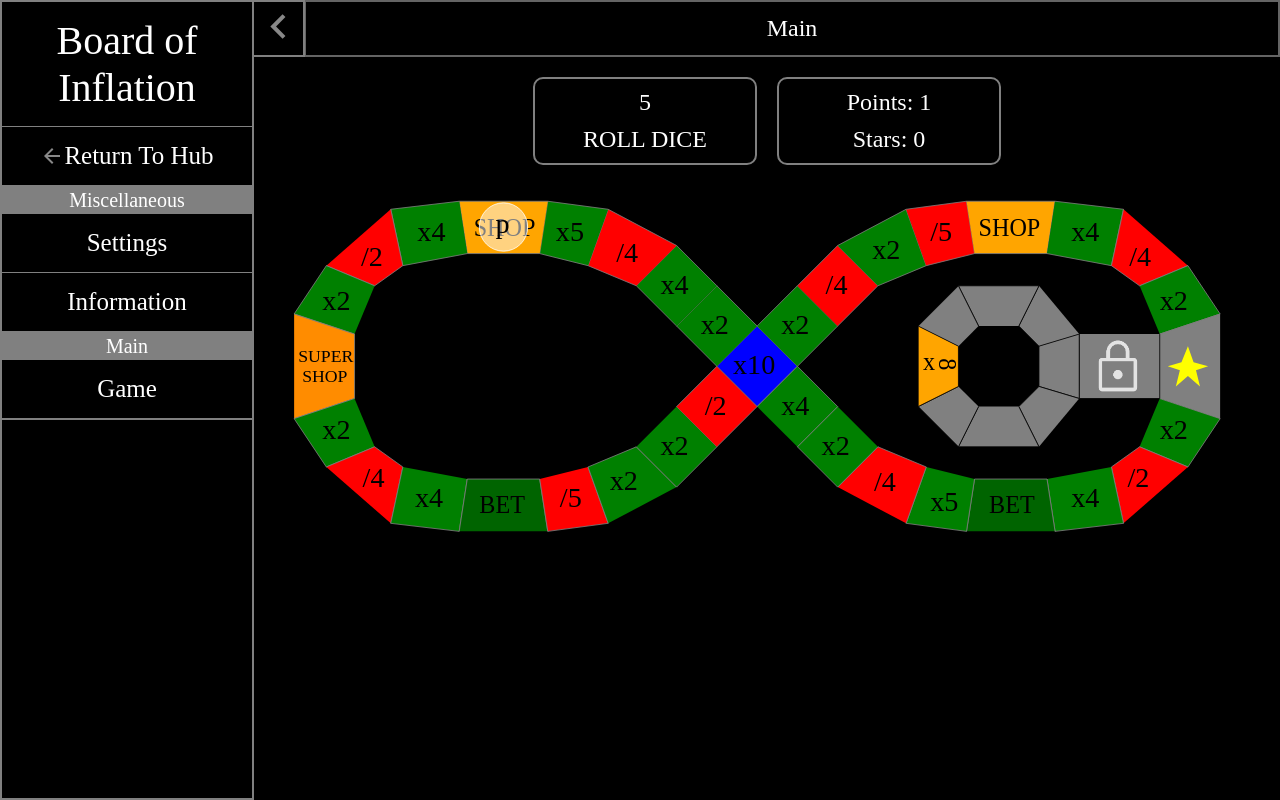
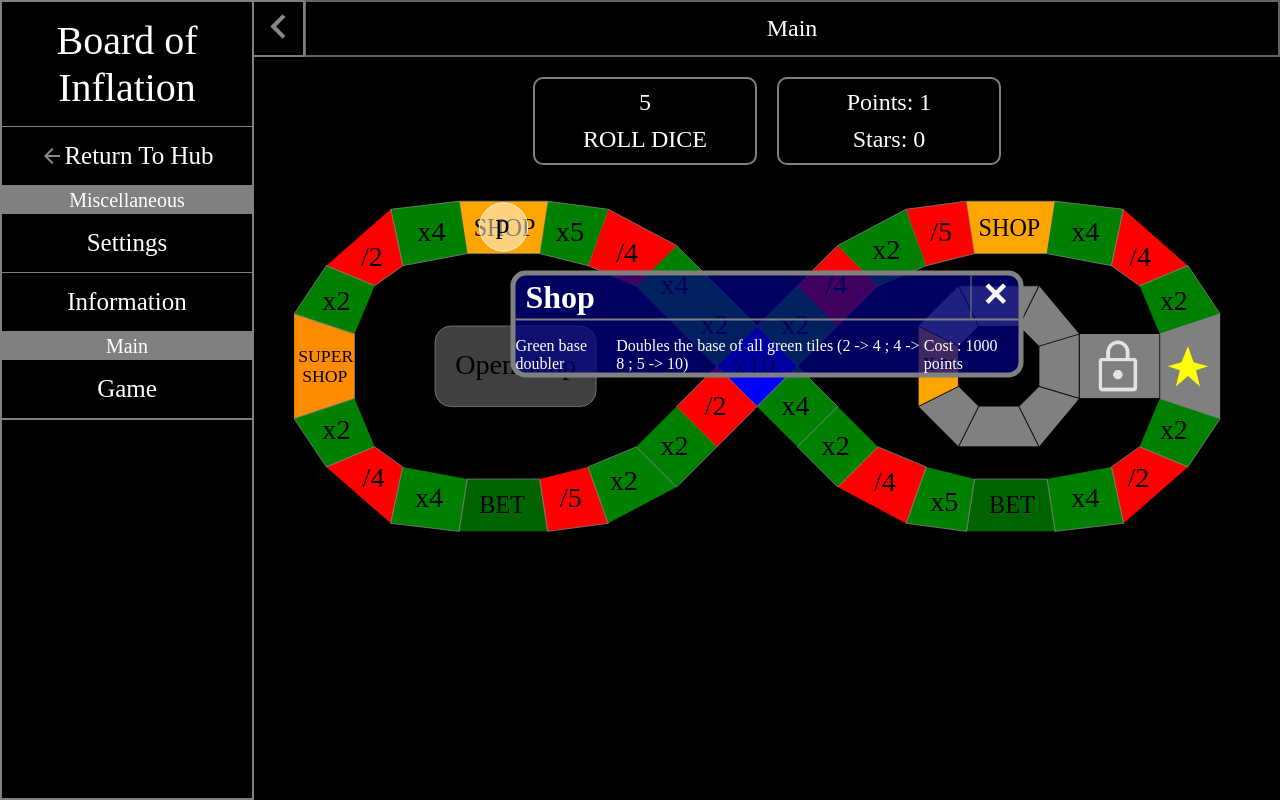
Before and after one commit to SzaeZal/mini-Infinity-games, a plain HTML site: page Views/boardOfInflation.html in a window 1280 px wide. Both pictures are taken after a click on the element "ROLL DICE". Drawn offline with Linux system fonts and the light colour scheme.

Commit message:
added small part of shop

```diff
--- a/Scripts/boardOfInflation.js
+++ b/Scripts/boardOfInflation.js
@@ -56,7 +56,34 @@ $(()=>{
     //#endregion
     //#region OpenShop
     OpenShop = (uselessParameter) =>{
-        console.log("openShop")
+        $("#shopBox").html(`
+            <div class="shopHeader">
+                <div class="shopTitle">
+                    Shop
+                    <div id="closeShop" class="closeDialogBox interactable">&#10005;</div>
+                </div>
+            </div>
+                <div class="shopItems">
+                    <div class="shopItem">
+                        <div class="itemTitle">
+                            Green base doubler
+                        </div>
+                        <div class="itemDescription">
+                            Doubles the base of all green tiles (2 -> 4 ; 4 -> 8 ; 5 -> 10)
+                        </div>
+                        <div class="itemCost ${player.stats.points>=1000 ? 'interactable purchaseableItem' : ''}">
+                            Cost : 1000 points
+                        </div>
+                    </div>
+                </div>
+        `)
+        $("#shopBox").removeClass("hiddenPart")
+        $("#shopBox").css("border","5px solid gray")
+        $("#closeShop").on("click", ()=>{
+            console.log("here")
+            $("#shopBox").html(``)
+            $("#shopBox").css("border", "none")
+        })
     }
     //#endregion
     //#region  OpenSuperShop
@@ -1012,6 +1039,8 @@ $(()=>{
                 </div>
             </div>
             <div class="mainView">
+                <div id="shopBox" class="hiddenPart">
+                </div>
                 <div class="statDisplays">
                     <div class="diceContainer">
                         <div id="diceResults">-</div>
@@ -1245,11 +1274,16 @@ $(()=>{
                         <circle r="30" cx="600" cy="250" fill="rgba(0, 0, 0, 0.5)" stroke="black"/>
                         <text x="590" y="260" font-size="35">s</text>
                     </g>
+                    <g id="openShopButton" class="hiddenPart">
+                        <rect width="200" height="100" x="200" y="200" rx="20" ry="20" stroke="gray" fill="rgba(128, 128, 128, 0.5)"/>
+                        <text x="225" y="260" font-size="35">Open shop</text>
+                    </g>
                 </svg>
             </div>
         `)
         MoveToTile(playerPositions[player.stats.position])
         $("#rollDice").on("click", RollDice)
+        CheckForSpecialTiles()
     }
     //#endregion
     //#region RollDice
@@ -1269,6 +1303,7 @@ $(()=>{
                 player.stats.position+=rng
                 MoveToTile(playerPositions[player.stats.position])
                 playerPositions[player.stats.position].callback.name(playerPositions[player.stats.position].callback.parameter)
+                CheckForSpecialTiles()
                 Save()
             }, 1000 )
         }
@@ -1287,6 +1322,7 @@ $(()=>{
                 }
                 MoveToTile(playerPositions[player.stats.position])
                 playerPositions[player.stats.position].callback.name(playerPositions[player.stats.position].callback.parameter)
+                CheckForSpecialTiles()
                 Save()
             }, 1000 )
         }
@@ -1298,6 +1334,37 @@ $(()=>{
                 <circle r="30" cx="${position.circle.x}" cy="${position.circle.y}" fill="rgba(255, 255, 255, 0.5)" stroke="white"/>
                 <text x="${position.text.x}" y="${position.text.y}" font-size="35">p</text>
             `)
+    }
+    //#endregion
+    //#region CheckForSpecialTiles
+    const CheckForSpecialTiles = ()=>{
+        if(player.stats.position == 5 || player.stats.position == 23){
+            $("#openShopButton").removeClass("hiddenPart")
+            $("#openShopButton").html(`
+                <rect width="200" height="100" x="200" y="200" rx="20" ry="20" stroke="gray" fill="rgba(128, 128, 128, 0.5)"/>
+                <text x="225" y="260" font-size="35">Open shop</text>
+            `)
+            $("#openShopButton").on("click", OpenShop)
+        }
+        else if(player.stats.position == 9){
+            $("#openShopButton").removeClass("hiddenPart")
+            $("#openShopButton").html(`
+                <rect width="200" height="100" x="200" y="200" rx="20" ry="20" stroke="gray" fill="rgba(128, 128, 128, 0.5)"/>
+                <text x="225" y="260" font-size="35">Open super shop</text>
+            `)
+            $("#openShopButton").on("click", OpenSuperShop)
+        }
+        else if(player.stats.position == 27){
+            $("#openShopButton").removeClass("hiddenPart")
+            $("#openShopButton").html(`
+                <rect width="200" height="100" x="200" y="200" rx="20" ry="20" stroke="gray" fill="rgba(128, 128, 128, 0.5)"/>
+                <text x="225" y="260" font-size="35">Open star shop</text>
+            `)
+            $("#openShopButton").on("click", OpenStarShop)
+        }
+        else{
+            $("#openShopButton").addClass("hiddenPart")
+        }
     }
     //#endregion
     //#region FormatNumber
--- a/Styles/boardOfInflation.css
+++ b/Styles/boardOfInflation.css
@@ -43,6 +43,34 @@
 }
 #resetSave{
     border-bottom-right-radius: 15px;
+}
+.mainView{
+    position: relative;
+}
+
+#shopBox{
+    position: absolute;
+    top: 50%;
+    left: 50%;
+    translate: -50% -50%;
+    display: flex;
+    flex-direction: column;
+    background-color: rgba(0, 0, 128, 0.75);
+    border-radius: 15px;
+}
+.shopTitle{
+    display: flex;
+    justify-content: space-between;
+    align-items: center;
+    border-bottom: 2px solid gray;
+    font-size: 2em;
+    font-weight: bold;
+    margin-bottom: 0.5em;
+    text-indent: 10px;
+}
+.shopItem{
+    display: flex;
+    flex-direction: row;
 }
 
 .board{
```
